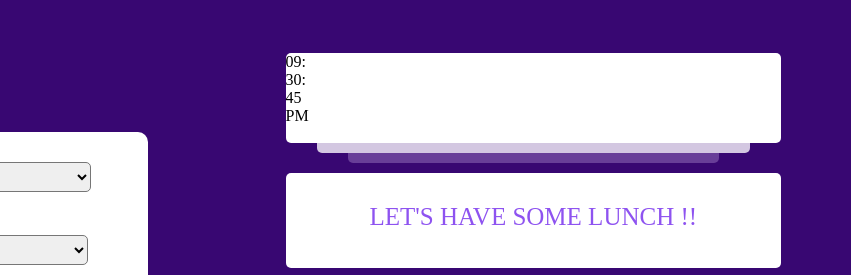
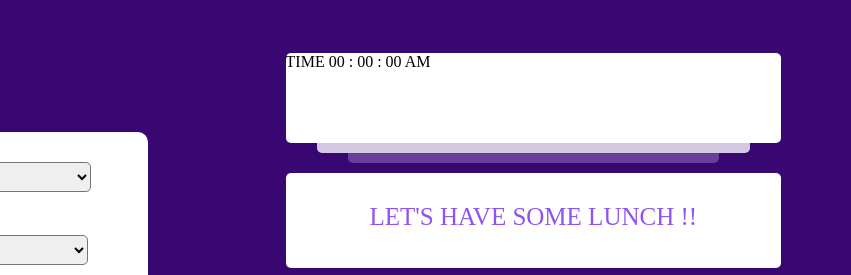
Before and after one commit to Chintu5268/js_digital_clock, a plain HTML site: page index.html in a window 1280 px wide. Shown: the top 275 px of the page, 429-1280 px from the left. Drawn offline with Linux system fonts and the light colour scheme.

Commit message:
adding clock parts div

```diff
--- a/index.html
+++ b/index.html
@@ -98,10 +98,13 @@
      <div class="box1"></div>
      <div class="box2"></div>
      <div class="box3">
-      <div class="hr">09:</div>
-      <div class="min">30:</div>
-      <div class="sec">45</div>
-      <div class="shift">PM</div>
+      <span id="time">TIME</span>
+      <span id="hrs">00</span>
+      <span id="tiktok">:</span>
+      <span id="min">00</span>
+      <span id="tiktok">:</span>
+      <span id="sec">00</span>
+      <span id="session">AM</span>
      </div>
 
      <div class="box4">
```
